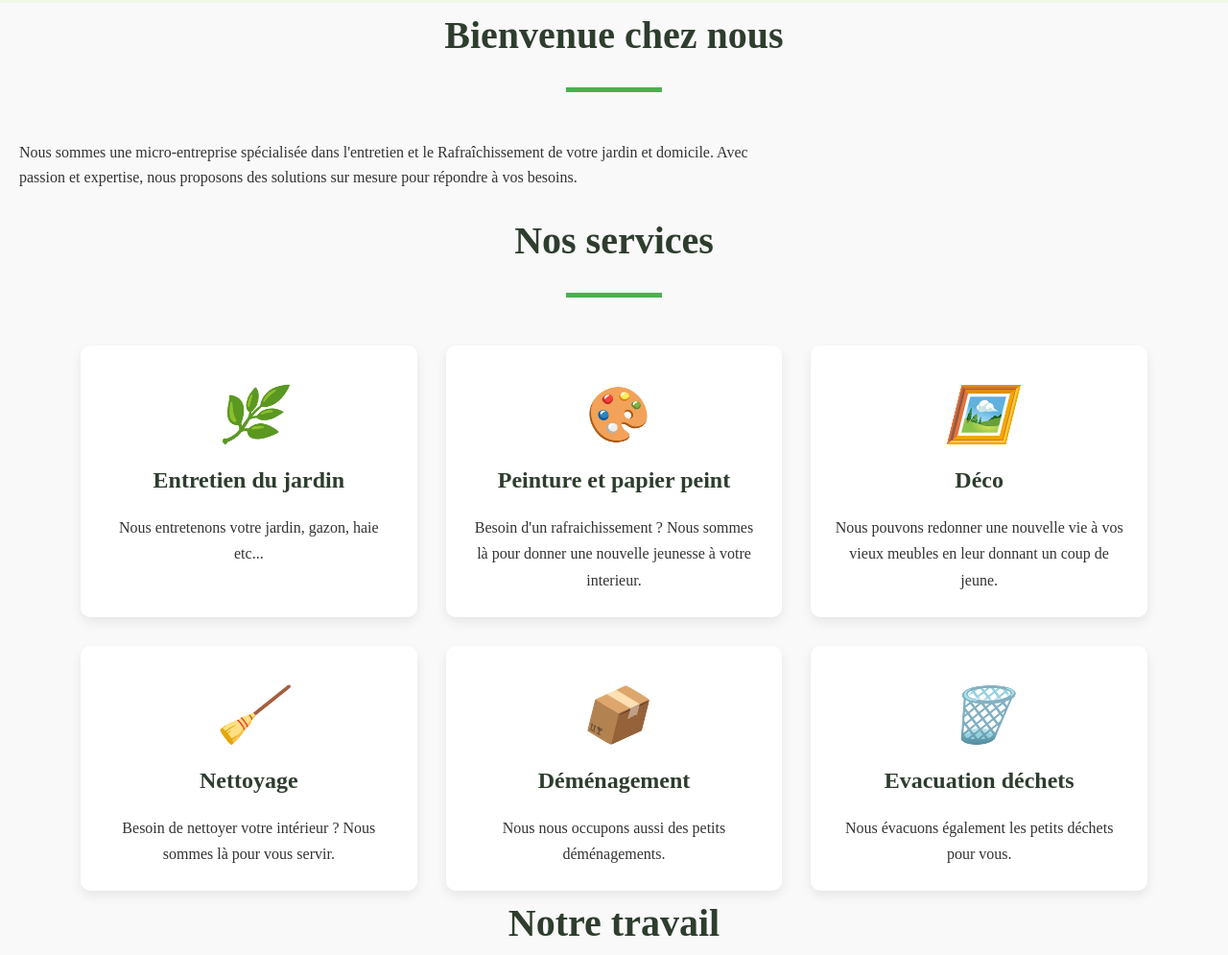
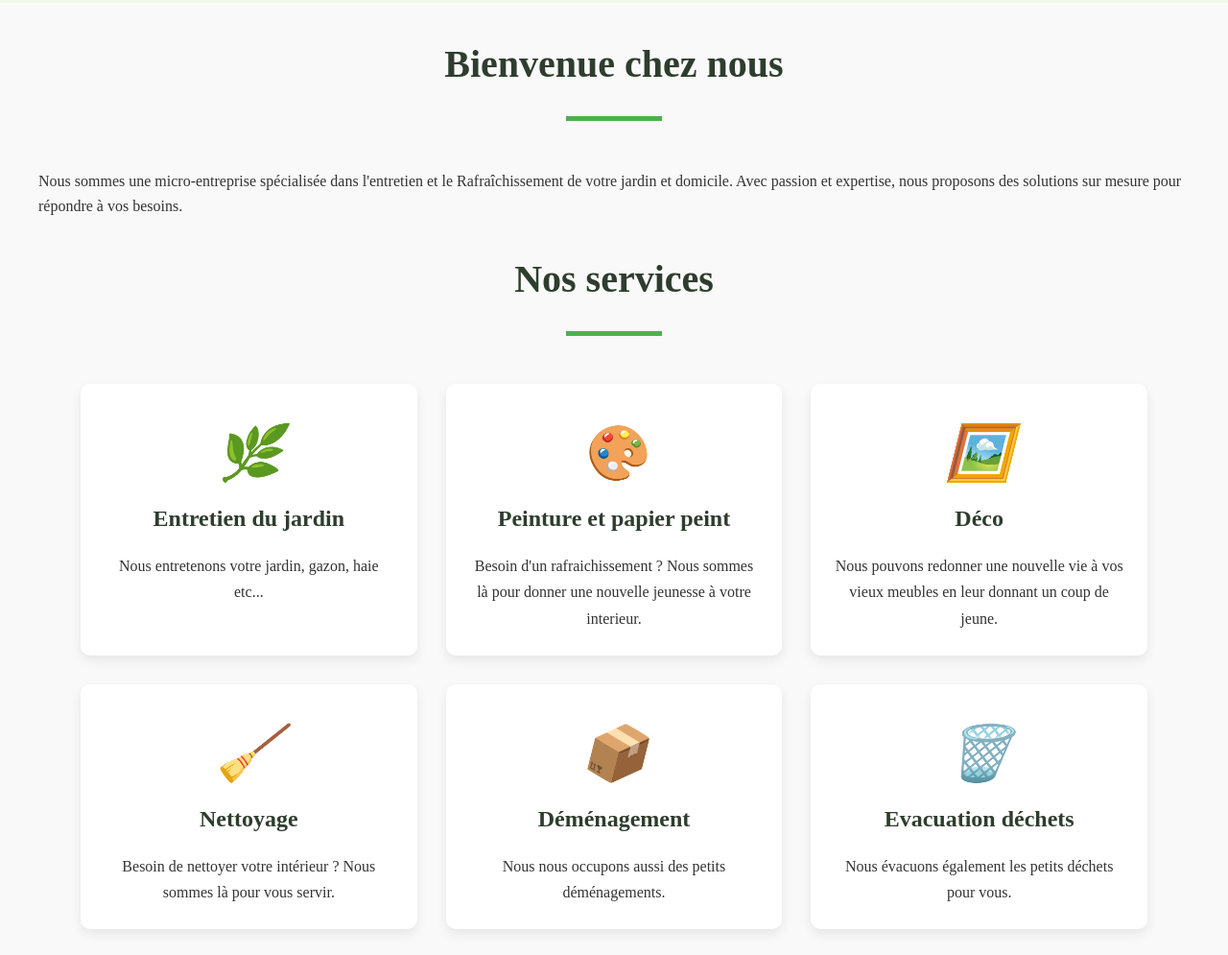
Before and after one commit to Cherubinouze/RF-Multiservices, a plain HTML site: page index.html in a window 1280 px wide. Shown: the part 171-1166 px from the top of the page at 96% size. Drawn offline with Linux system fonts and the light colour scheme.

Commit message:
Update style.css

```diff
--- a/style.css
+++ b/style.css
@@ -74,6 +74,7 @@ header .container {
 
 .section h2 {
     text-align: center;
+    margin-top: 30px;
     margin-bottom: 50px;
     font-size: 2.5rem;
     color: var(--dark-color);
@@ -130,9 +131,8 @@ header .container {
 }
 
 .text-content {
-    margin-left: 20px;  /* Marge à gauche */
-    margin-right: 20px; /* Marge à droite */
-    max-width: 800px;   /* Largeur max pour éviter les lignes trop longues (optionnel) */
+    margin-left: 40px;  /* Marge à gauche */
+    margin-right: 40px; /* Marge à droite */
     margin-top: 20px;   /* Espace au-dessus (optionnel) */
     margin-bottom: 20px;/* Espace en dessous (optionnel) */
     line-height: 1.6;   /* Espacement entre les lignes (pour la lisibilité) */
```
